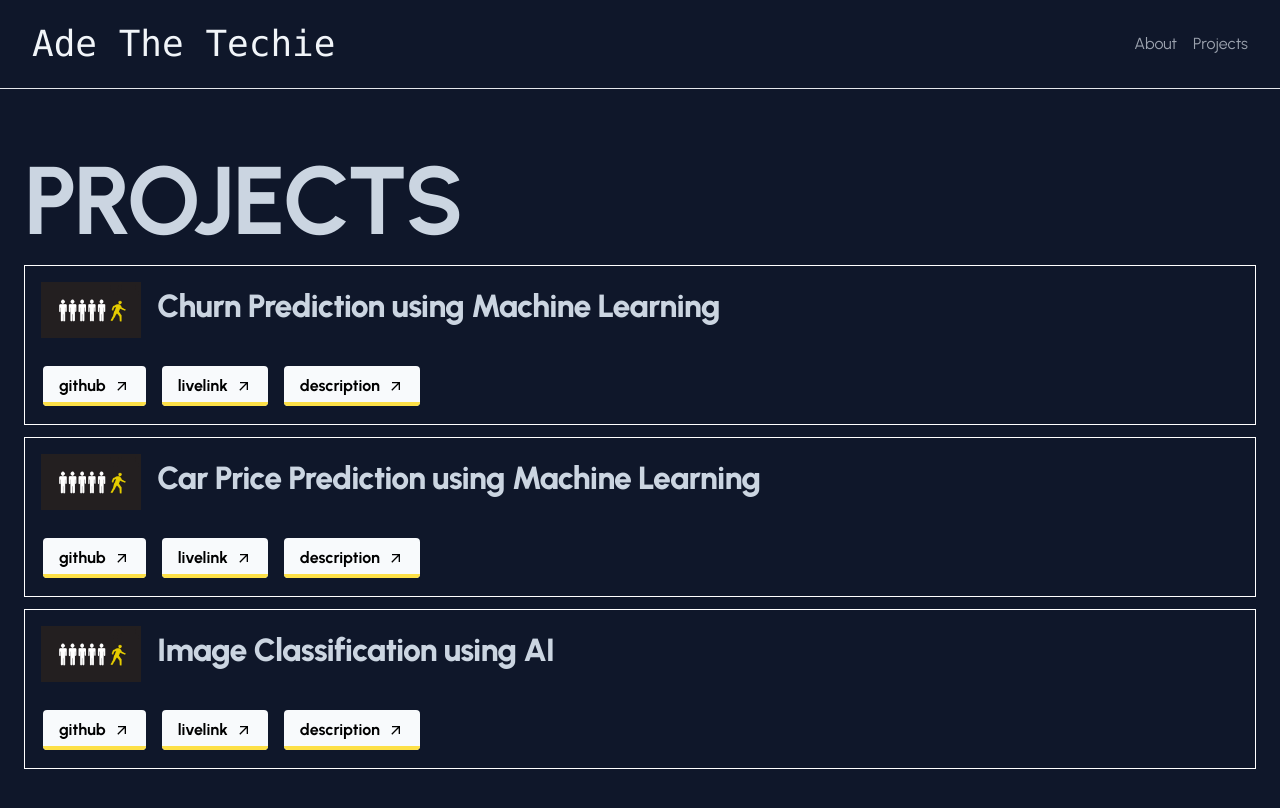
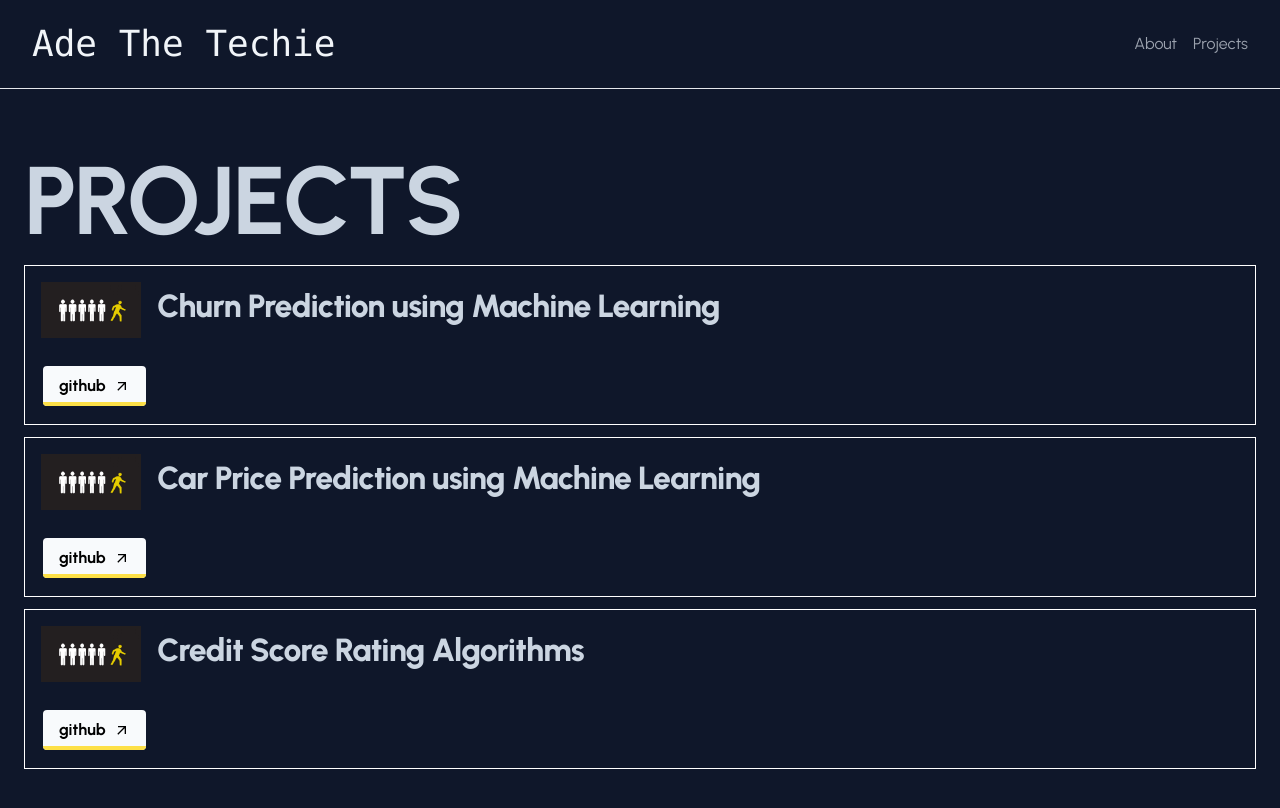
Before and after one commit to Demmynile/port3D, a Next.js app: page /projects in a window 1280 px wide. Shown: the top 808 px of the page. Built offline with nearby package versions, Linux system fonts and the light colour scheme.

Commit message:
added new update

```diff
--- a/package.json
+++ b/package.json
@@ -22,6 +22,8 @@
     "react": "^18",
     "react-dom": "^18",
     "react-icons": "^5.2.1",
+    "react-router-dom": "^6.25.1",
+    "scroll-lock": "^2.1.5",
     "three": "^0.164.1"
   },
   "devDependencies": {
@@ -29,6 +31,7 @@
     "@types/node": "^20",
     "@types/react": "^18",
     "@types/react-dom": "^18",
+    "@types/scroll-lock": "^2.1.3",
     "eslint": "^8",
     "eslint-config-next": "14.2.3",
     "postcss": "^8",
--- a/src/app/data.ts
+++ b/src/app/data.ts
@@ -3,24 +3,27 @@ import churnImage from "../../public/images/Churn-Prediction-scaled.jpg";
 
 export const projectData: allProjectProps = [
   {
+    id : 1,
     title: "Churn Prediction using Machine Learning",
     image: churnImage,
     github:
-      "https://github.com/Demmynile/Journey_to_ML_engineer/blob/main/churn-prediction/03-churn.ipynb",
+      "https://github.com/Demmynile/Journey_to_ML_engineer/tree/main/machine-learning/churn-prediction",
     liveLink: "",
     description: "",
   },
   {
+    id : 2,
     title: "Car Price Prediction using Machine Learning",
     image: churnImage,
-    github: "",
+    github: "https://github.com/Demmynile/Car-price-prediction",
     liveLink: "",
     description: "",
   },
   {
-    title: "Image Classification using AI",
+    id : 3,
+    title: "Credit Score Rating Algorithms",
     image: churnImage,
-    github: "",
+    github: "https://github.com/Demmynile/Journey_to_ML_engineer/tree/main/machine-learning/credit-risk-scoring",
     liveLink: "",
     description: "",
   },
--- a/src/app/interfaces.ts
+++ b/src/app/interfaces.ts
@@ -1,6 +1,7 @@
 import { StaticImageData } from "next/image";
 
 export type ProjectProps = {
+    id : number;
     title : string;
     image ?: string | StaticImageData;
     github ?: string;
--- a/src/app/projects/page.tsx
+++ b/src/app/projects/page.tsx
@@ -13,7 +13,7 @@ function Projects() {
         PROJECTS
       </Heading>
       {projectData &&
-        projectData.map((data) => (
+        projectData.map((data , index) => (
           <>
             <div className="mt-3">
               <div className="flex flex-col items-start  p-4 justify-between border border-white w-full h-[10rem]">
@@ -33,9 +33,9 @@ function Projects() {
                   </div>
                 </div>
                 <div className="flex items-center justify-center space-x-3">
-                  <Button label="github" />
-                  <Button label="livelink" />
-                  <Button label="description" />
+                  <a href = {data.github} target="_blank" rel="noopener noreferrer"><Button label="github" /></a>
+                  {/* <Button label="livelink" />
+                  <Button label="description" /> */}
                 </div>
               </div>
             </div>
--- a/src/components/Header.tsx
+++ b/src/components/Header.tsx
@@ -44,11 +44,11 @@ export default function Header() {
         {/* sidebar mobile menu */}
         <div
           className={clsx(
-            " fixed h-full w-screen lg:hidden z-50 from-zinc-100 bg-black/50  backdrop-blur-sm top-0 right-0  -translate-x-full  transition-all ",
+            " fixed h-full w-screen lg:hidden z-30 from-zinc-100 bg-black/50  backdrop-blur-sm top-0 right-0  -translate-x-full  transition-all ",
             isSideMenuOpen && "translate-x-0"
           )}
         >
-          <section className="text-black bg-white flex-col absolute left-0 top-0 h-screen p-8 gap-8 z-50 w-56 flex  ">
+          <section className="text-black bg-white flex-col  left-0 top-0 h-screen p-8 gap-8 z-50 w-56 flex">
             <IoCloseOutline
               onClick={() => setMenu(false)}
               className="mt-0 mb-8 text-3xl cursor-pointer"
```
Also changed, not shown: 1 other file (tests, documents, lock files or other folders).
